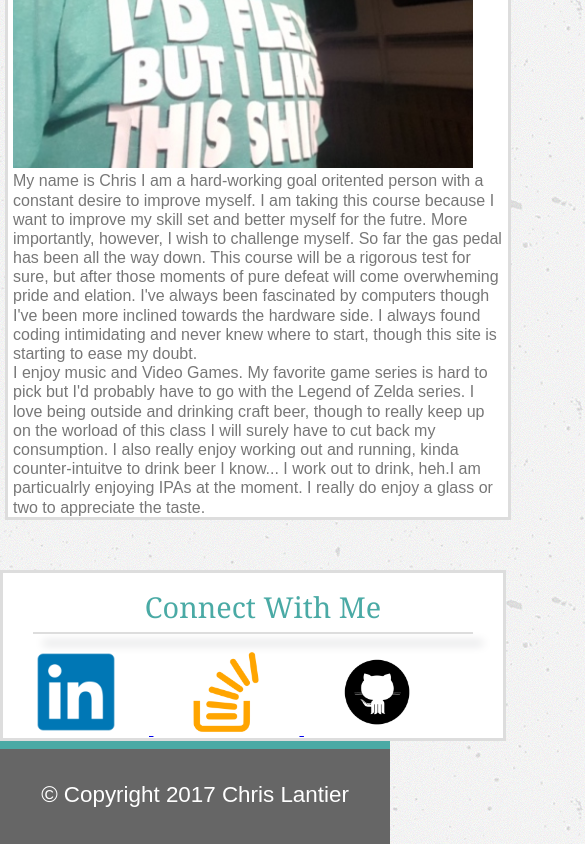
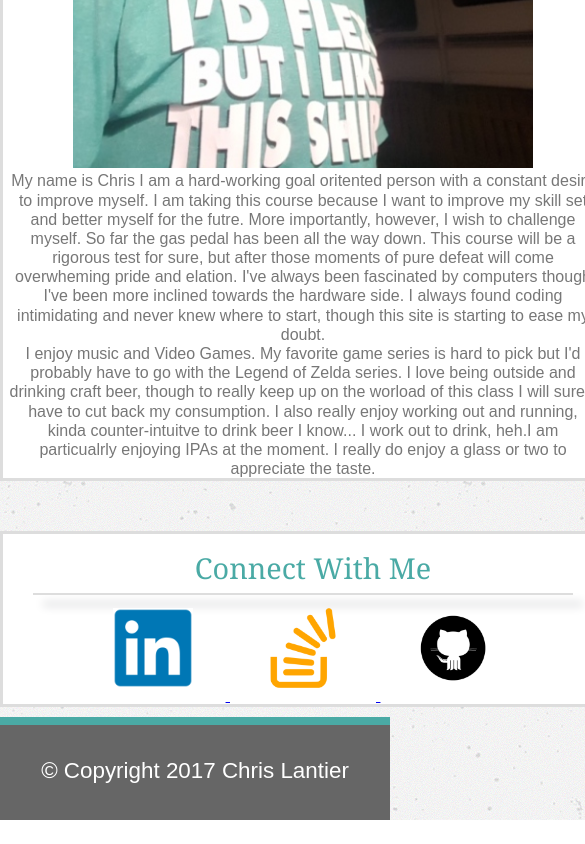
Before and after one commit to chrisjlan89/Responsive-Portfolio, a plain HTML site: page index.html in a window 390 px wide. Shown: the part 767-1611 px from the top of the page, 585 px wide, since content can reach past the window. After the commit the page ends 1587 px from the top, so only its background shows below. Drawn offline with Linux system fonts and the light colour scheme.

Commit message:
final commit

```diff
--- a/About.css
+++ b/About.css
@@ -166,6 +166,17 @@ h3 {
 }
 
 
+@media only screen and (max-width: 980px){
+	.main {
+		width:
+		980px;
+	}
+	.other {
+		height:90%;
+	}
+	}
+
+
  @media only screen and (max-width: 768px){
 
 h1 {
@@ -173,16 +184,44 @@ h1 {
 }
 
 .main{
+
 	width: 768px;
 }
 
+.other {
+	width: 95%;
+	margin: 0 auto;
+	margin-bottom: 20px;
+
+
+}
+
+.sidebox {
+	margin: 0 auto;
+	width: 95%;
+	text-align: center;
+	margin-bottom: 10px;
+
+}
+
+footer {
+	margin-top: 20px;
+	position: relative;
+	bottom: 0px;
+	clear: both;
 
 
   }
 
+  .github , .linkedin , .stack {
+
+    margin: 10px 50px;
+}
+
 
 @media screen and (max-width: 640px) {
 h1 {
+	display: none;
 	position: absolute;
 	top: 0px;
 	color: red;
@@ -218,16 +257,17 @@ p {
 }
 
 .other {
-
-	width: 500px;
+	text-align: center;
+	width: 600px;
     clear: both;
     height: fit-content;
+    margin: 0 auto;
 
 }
 
 .sidebox {
     clear: both;
-	width: 500px;
+	width: 600px;
 	background: #fff;
 	margin-top: 50px;
 	margin-left: 0px;
--- a/contact.css
+++ b/contact.css
@@ -142,3 +142,169 @@ p {
 	size:  55;
 
 }
+
+
+
+@media screen and (max-width: 980px) {
+ 	.wrapper {
+		width: 960px;
+	}
+
+	.main {
+		width: 960px;
+	}
+
+	 footer {
+   margin-top: 20px;
+	position: relative;
+	bottom: 0px;
+	clear: both;
+
+}
+ }
+
+ @media screen and (max-width: 768px){
+	.wrapper {
+		width: 768px;
+
+	}
+
+	.main {
+		width: 768px;
+
+	}
+
+	h1 {
+		width :100%;
+		color:black;
+		display: none;
+
+    }
+
+    h2 {
+    	text-align: center;
+    }
+
+	.nav {
+		width: 100%;
+	}
+	.other {
+		width: 97%
+
+	}
+
+	.sidebox {
+		clear:both;
+		margin-left: 0px;
+		width: 97%
+	}
+
+		footer {
+	bottom: 0px;
+	position: fixed;
+	bottom: 0px;
+	clear: both;
+
+}
+
+
+
+	}
+
+
+
+ .linkedin , .stack , .github {
+    max-width: 27%;
+    margin: 0px 20px ;
+ }
+ /* footer {
+   margin-top: 20px;
+ 	position: relative;
+ 	bottom: 0px;
+ 	clear: both;
+
+ } */
+
+
+.form {
+
+}
+
+
+
+
+
+}
+
+@media screen and (max-width: 640px) {
+h1 {
+	position: absolute;
+	top: 0px;
+	color: red;
+	width: 640px;
+	margin: 0 auto;
+    padding: 0;
+    text-align: center;
+}
+
+h2 , h3 {
+	text-align: center;
+}
+
+
+.nav {
+	padding: 40px 30px;
+}
+
+.main{
+	width: 640px;
+	height: 900px;
+}
+
+
+
+
+
+.other {
+
+	width: 500px;
+    clear: both;
+    height: fit-content;
+
+
+}
+
+.form {
+	width:  500px;
+	margin-left: 0;
+	text-align: center;
+}
+
+
+
+.sidebox {
+    clear: both;
+	width: 500px;
+	background: #fff;
+	margin-top: 50px;
+	margin-left: 0px;
+	height: fit-content;
+}
+
+.github , .linkedin , .stack {
+	clear: both;
+	float: none;
+	margin-left: 30px;
+	margin-right: 30px;
+	width: 80px;
+}
+
+footer {
+	bottom: 0px;
+	position: fixed;
+	bottom: 0px;
+	clear: both;
+
+}
+
+}
--- a/index.html
+++ b/index.html
@@ -34,8 +34,7 @@
               <h3> Connect With Me </h3>
               <div class = 'connectborder'></div>
                  <a href= "https://linkedin.com/in/chris-lantier"> <img src="Assets/linkedin.png" class = "linkedin" > </a>
-                 <!-- Could not get my linked in work to work -->
-                 <a href ="https://stackexchange.com/users/12026551/chris-lantier"> <img src="Assets/stack.png" class= "stack"> </a>
+                <a href ="https://stackexchange.com/users/12026551/chris-lantier"> <img src="Assets/stack.png" class= "stack"> </a>
                  <a href= "https://github.com/chrisjlan89"> <img src="Assets/github.png" class="github"> </a>
               </div>
   </div>
--- a/portfolio.css
+++ b/portfolio.css
@@ -1,8 +1,7 @@
 html {
 
 	height: 100%;
-	margin : 0;
-	font-family: Arial , sans-serif;
+font-family: Arial , sans-serif;
 
 }
 
@@ -165,6 +164,29 @@ h3 {
     /* margin-left: 20px; */
  }
 
+ @media screen and (max-width: 980px) {
+ 	h1 {
+ 		margin-left: 0;
+ 	}
+
+
+ 	.wrapper {
+		width: 960px;
+	}
+
+	.main {
+		width: 960px;
+	}
+
+	 footer {
+   margin-top: 20px;
+	position: relative;
+	bottom: 0px;
+	clear: both;
+
+}
+ }
+
  @media screen and (max-width: 768px){
 	.wrapper {
 		width: 768px;
@@ -175,43 +197,58 @@ h3 {
 	}
 
 	h1 {
+		display: none;
 		width :100%;
 		color:black;
 	}
 	.nav {
 		width: 100%;
+
 	}
 	.other {
-		width: 100%
+		width: 95%
 	}
 
 
 
 	.img1 , .img2 {
 		float: left;
-		width: 40%;
-		margin:0;
+		width: 42%;
+		text-align: center;
+
 
 	}
 
 	.img3 , .img4 {
 		float: left;
-		width: 40%;
+		width: 42%;
+		text-align: center;
 
 	}
 
+	.txt1 , .txt2 , .txt3 , .txt4 {
+		text-align: center;
+		margin-left: 24px;
+	}
+
 	.sidebox {
-		clear:both;
-		width: 100%
+		margin-left: 0px;
+		width: 95%
+
 
 	}
  .linkedin , .stack , .github {
     max-width: 27%;
+    margin: 10px 60px;
  }
  footer {
-   position: absolute;
+   margin-top: 20px;
+	position: relative;
 	bottom: 0px;
- }
+	clear: both;
+
+}
+
 
 
 
@@ -253,7 +290,7 @@ p {
 
 .other {
 
-	width: 500px;
+	width: 580px;
     clear: both;
     height: fit-content;
     margin: 0 auto;
@@ -262,25 +299,25 @@ p {
 
 .img1 , .img2 , .img3 , .img4 {
 		float: none;
-		width: 400px;
+		width: 450px;
 		margin:0;
 
 	}
 
 	.vg, .Movies, .run, .vinyl {
     /* height: 260px; */
-    width: 480px;
+    width: 540px;
 }
 
 .txt1, .txt2, .txt3, .txt4 {
     position: absolute;
     margin: 195px 0px 0px 15px;
-    width: 440px;
+    width: 500px;
 }
 
 .sidebox {
     clear: both;
-	width: 500px;
+	width: 580px;
 	background: #fff;
 	margin-top: 50px;
 	margin-left: 0px;
```
